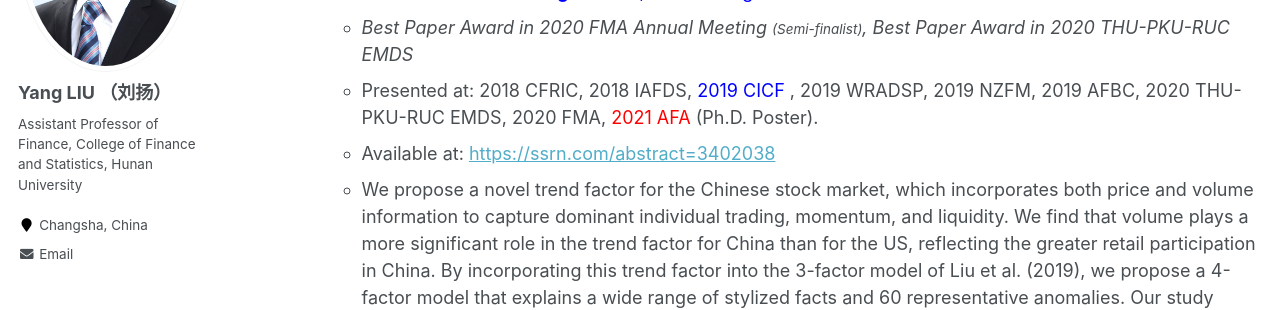
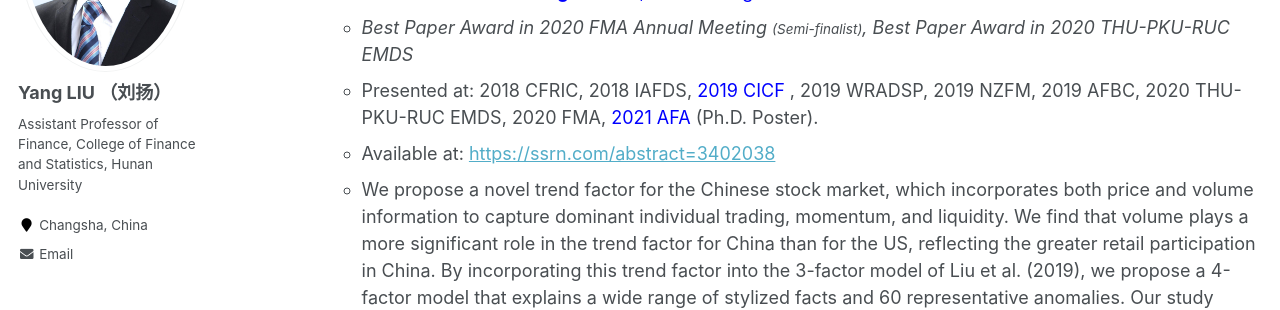
Before and after one commit to yangliu-finance/yangliu-finance.github.io, a Jekyll site: the page built from _pages/research.md, in a window 1280 px wide. Shown: the part 294-604 px from the top of the page. Built offline with Jekyll 4.4.1, drawn with Linux system fonts in a browser that asks for light colours.

Commit message:
Update research.md

```diff
--- a/_pages/research.md
+++ b/_pages/research.md
@@ -13,7 +13,7 @@ Publications
 + **Trend Factor in China: The Role of Large Individual Trading**, with Guofu Zhou and Yingzi Zhu
   + **<font color="blue">Review of Asset Pricing Studies</font>**<font color="blue">, forthcoming.</font>
   + *Best Paper Award in 2020 FMA Annual Meeting <small>(Semi-finalist)</small>, Best Paper Award in 2020 THU-PKU-RUC EMDS*
-  + Presented at: 2018 CFRIC, 2018 IAFDS, <font color="blue"> 2019 CICF </font>, 2019 WRADSP, 2019 NZFM, 2019 AFBC, 2020 THU-PKU-RUC EMDS, 2020 FMA, <font color="red"> 2021 AFA </font> (Ph.D. Poster).
+  + Presented at: 2018 CFRIC, 2018 IAFDS, <font color="blue"> 2019 CICF </font>, 2019 WRADSP, 2019 NZFM, 2019 AFBC, 2020 THU-PKU-RUC EMDS, 2020 FMA, <font color="blue"> 2021 AFA </font> (Ph.D. Poster).
   + Available at: [https://ssrn.com/abstract=3402038](https://ssrn.com/abstract=3402038)
   + We propose a novel trend factor for the Chinese stock market, which incorporates both price and volume information to capture dominant individual trading, momentum, and liquidity. We find that volume plays a more significant role in the trend factor for China than for the US, reflecting the greater retail participation in China. By incorporating this trend factor into the 3-factor model of Liu et al. (2019), we propose a 4-factor model that explains a wide range of stylized facts and 60 representative anomalies. Our study highlights the important role of individual trading in asset pricing, especially in China.
   + You can download the [Factor Data](https://yangliu-finance.github.io/files/LZZ4_TrendFactor_Monthly&Daily.xls) (monthly and daily) here.
```
